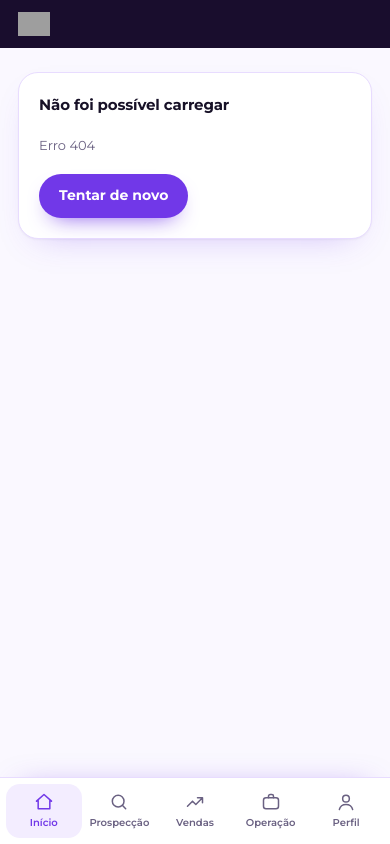
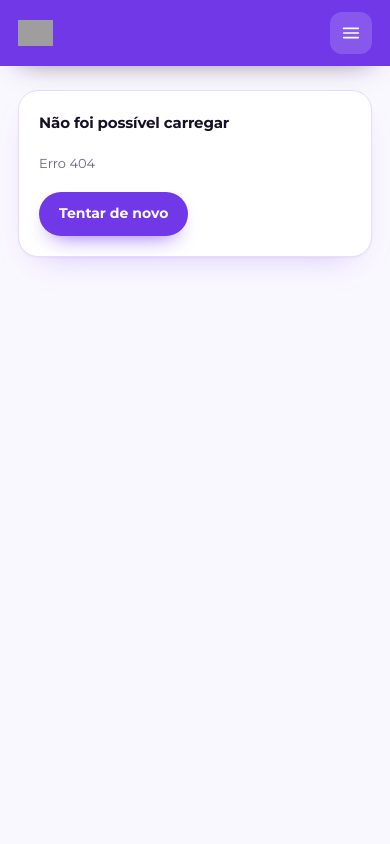
Before and after one commit to leanttro/leanttro_crm, a Python web app: template templates/app.html in a window 390 px wide. Run offline with Jinja, Linux system fonts and the light colour scheme; the template is opened without the code that fills it: most values are stand-ins (such as "Sample title", 1, 10 or a date in 2020); grey boxes are pictures that could not be loaded.

Commit message:
Update app.html

```diff
--- a/templates/app.html
+++ b/templates/app.html
@@ -4,7 +4,7 @@
 <meta charset="utf-8">
 <meta name="viewport" content="width=device-width,initial-scale=1,viewport-fit=cover">
 <meta name="color-scheme" content="light">
-<meta name="theme-color" content="#190D2D">
+<meta name="theme-color" content="#7138E8">
 <title>{{ app_nome }}</title>
 <link rel="preconnect" href="https://fonts.googleapis.com">
 <link rel="preconnect" href="https://fonts.gstatic.com" crossorigin>
@@ -18,33 +18,29 @@ button,input,select{font:inherit;color:inherit}
 :focus-visible{outline:3px solid #cdb8ff;outline-offset:1px}
 svg{width:20px;height:20px;stroke:currentColor;fill:none;stroke-width:1.8;stroke-linecap:round;stroke-linejoin:round;flex:none}
 
-/* marca no topo (celular) */
-.marca{display:none}
-
-/* navegação: barra lateral escura no desktop, menu inferior no celular */
-nav{position:fixed;z-index:5;background:#fff;border:0 solid var(--linha);display:flex}
-nav a{display:flex;flex-direction:column;align-items:center;gap:3px;color:var(--mudo);text-decoration:none;font-size:10px;font-weight:600;padding:8px 2px;border-radius:14px}
-nav a.on{color:var(--roxo);background:var(--roxo-claro)}
-.logo{height:28px;width:auto;display:block}
-@media(min-width:800px){
-  nav{top:0;left:0;bottom:0;width:232px;flex-direction:column;align-items:stretch;gap:4px;padding:24px 14px;background:linear-gradient(180deg,var(--roxo-prof) 0%,#27124d 100%)}
-  nav .logo{height:30px;align-self:flex-start;margin:2px 14px 26px}
-  nav a{flex-direction:row;gap:12px;font-size:13.5px;padding:11px 14px;color:#cdbfee}
-  nav a:hover{background:rgba(255,255,255,.08);color:#fff}
-  nav a.on{background:var(--roxo);color:#fff;box-shadow:0 10px 24px -10px rgba(113,56,232,.9)}
-  nav a.on::after{content:"";width:6px;height:6px;border-radius:50%;background:var(--lima);margin-left:auto}
-  main{margin-left:232px}
+/* cabeçalho: logo à esquerda, menu à direita (hambúrguer no celular) */
+.topbar{position:sticky;top:0;z-index:10;background:var(--roxo);display:flex;align-items:center;justify-content:space-between;gap:16px;padding:calc(14px + env(safe-area-inset-top,0px)) 40px 14px;box-shadow:0 12px 30px -20px rgba(25,13,45,.7)}
+.logo{height:30px;width:auto;display:block}
+.burger{display:none;align-items:center;justify-content:center;width:42px;height:42px;border:0;border-radius:12px;background:rgba(255,255,255,.16);color:#fff;cursor:pointer}
+.burger svg{width:22px;height:22px}
+nav{display:flex;align-items:center;gap:4px}
+nav a{display:flex;align-items:center;gap:8px;color:#fff;text-decoration:none;font-size:13.5px;font-weight:600;padding:9px 16px;border-radius:999px}
+nav a svg{display:none}
+nav a:hover{background:rgba(255,255,255,.16)}
+nav a.on{background:var(--roxo-prof)}
+nav a.on::before{content:"";width:6px;height:6px;border-radius:50%;background:var(--lima)}
+@media(max-width:799px){
+  .topbar{padding:calc(12px + env(safe-area-inset-top,0px)) 18px 12px}
+  .logo{height:26px}
+  .burger{display:inline-flex}
+  nav{display:none;position:absolute;top:100%;left:0;right:0;flex-direction:column;align-items:stretch;gap:4px;padding:12px 14px 18px;background:var(--roxo-prof);border-radius:0 0 24px 24px;box-shadow:0 24px 40px -20px rgba(25,13,45,.7)}
+  nav.aberto{display:flex}
+  nav a{padding:13px 16px;border-radius:14px;font-size:14px;color:#e4dafb}
+  nav a svg{display:block}
+  nav a.on{background:var(--roxo);color:#fff}
 }
-@media(max-width:799px){
-  .marca{display:flex;align-items:center;position:sticky;top:0;z-index:4;background:var(--roxo-prof);padding:calc(12px + env(safe-area-inset-top,0px)) 18px 12px}
-  .marca .logo{height:24px}
-  nav{left:0;right:0;bottom:0;justify-content:space-around;padding:6px 6px calc(6px + env(safe-area-inset-bottom,0px));border-top-width:1px;box-shadow:0 -10px 30px -22px rgba(113,56,232,.5)}
-  nav a{flex:1}
-  nav .logo{display:none}
-  main{padding-bottom:84px}
-}
-main{max-width:1040px;padding:24px 18px}
-@media(min-width:800px){main{padding:36px 40px;margin-right:auto}}
+main{max-width:1120px;margin:0 auto;padding:24px 18px}
+@media(min-width:800px){main{padding:36px 40px}}
 h1{font-size:clamp(22px,3vw,28px);font-weight:800;margin:0 0 4px;letter-spacing:-.03em;line-height:1.15}
 h2{font-size:15px;font-weight:700;margin:0 0 12px;letter-spacing:-.01em}
 .sub{color:var(--mudo);margin:0 0 24px}
@@ -87,7 +83,7 @@ summary{cursor:pointer;display:flex;justify-content:space-between;align-items:ce
 summary::-webkit-details-marker{display:none}
 .aviso{background:var(--roxo-claro);border-left:4px solid var(--roxo);border-radius:14px;padding:12px 14px;margin-bottom:14px;word-break:break-all}
 .aviso code,.vazio code{background:#fff;border:1px solid var(--linha);border-radius:6px;padding:1px 6px;font-size:12px}
-#toast{position:fixed;left:50%;transform:translateX(-50%);bottom:90px;background:var(--roxo-prof);color:#fff;padding:11px 18px;border-radius:999px;font-size:13px;font-weight:600;opacity:0;pointer-events:none;transition:opacity .2s;z-index:20;max-width:90vw;box-shadow:0 14px 34px -14px rgba(25,13,45,.7)}
+#toast{position:fixed;left:50%;transform:translateX(-50%);bottom:28px;background:var(--roxo-prof);color:#fff;padding:11px 18px;border-radius:999px;font-size:13px;font-weight:600;opacity:0;pointer-events:none;transition:opacity .2s;z-index:20;max-width:90vw;box-shadow:0 14px 34px -14px rgba(25,13,45,.7)}
 #toast.on{opacity:1}
 @media(prefers-reduced-motion:reduce){ #toast{transition:none}}
 </style>
@@ -102,15 +98,17 @@ summary::-webkit-details-marker{display:none}
   <symbol id="i-perfil" viewBox="0 0 24 24"><circle cx="12" cy="8" r="4"/><path d="M4 21c1-4 4-6 8-6s7 2 8 6"/></symbol>
 </svg>
 
-<header class="marca"><img class="logo" src="https://res.cloudinary.com/dhu1cqvrb/image/upload/f_auto,q_auto,h_80/v1779207400/leanttro_bohuce.png" alt="Leanttro"></header>
-<nav id="menu" aria-label="Principal"><img class="logo" src="https://res.cloudinary.com/dhu1cqvrb/image/upload/f_auto,q_auto,h_80/v1779207400/leanttro_bohuce.png" alt="Leanttro"></nav>
+<header class="topbar">
+  <a href="#inicio" aria-label="Leanttro - início"><img class="logo" src="https://res.cloudinary.com/dhu1cqvrb/image/upload/f_auto,q_auto,h_80/v1779207400/leanttro_bohuce.png" alt="Leanttro"></a>
+  <button class="burger" id="burger" type="button" aria-label="Abrir menu" aria-expanded="false" aria-controls="menu"><svg viewBox="0 0 24 24"><path d="M4 7h16M4 12h16M4 17h16"/></svg></button>
+  <nav id="menu" aria-label="Principal"></nav>
+</header>
 <main id="view" aria-live="polite"></main>
 <div id="toast" role="status"></div>
 
 <script>
 const EU = {{ {'id': usuario.id, 'nome': usuario.nome, 'admin': usuario.is_admin}|tojson }};
 const CSRF = {{ csrf|tojson }};
-const LOGO = 'https://res.cloudinary.com/dhu1cqvrb/image/upload/f_auto,q_auto,h_80/v1779207400/leanttro_bohuce.png';
 const PAGINAS = [['inicio','Início'],['prospeccao','Prospecção'],['vendas','Vendas'],['operacao','Operação']]
   .concat(EU.admin ? [['financeiro','Financeiro']] : [])
   .concat([['perfil', EU.admin ? 'Gestão' : 'Perfil']]);
@@ -314,7 +312,7 @@ document.addEventListener('click', async e => {
 /* ---------- rota ---------- */
 function desenharMenu() {
   const atual = (location.hash || '#inicio').slice(1);
-  $('#menu').innerHTML = '<img class="logo" src="' + LOGO + '" alt="Leanttro">' + PAGINAS.map(([id, nome]) =>
+  $('#menu').innerHTML = PAGINAS.map(([id, nome]) =>
     `<a href="#${id}" class="${id === atual ? 'on' : ''}" ${id === atual ? 'aria-current="page"' : ''}><svg><use href="#i-${id}"/></svg>${nome}</a>`).join('');
 }
 async function rota() {
@@ -325,6 +323,17 @@ async function rota() {
   try { await VIEWS[id](el); }
   catch (err) { el.innerHTML = `<section class="card"><h2>Não foi possível carregar</h2><p class="vazio">${esc(err.message)}</p><button class="btn" data-act="escopo" data-v="${equipe?1:0}">Tentar de novo</button></section>`; }
 }
+/* menu hambúrguer (celular) */
+const burger = $('#burger'), menuEl = $('#menu');
+const ICO_MENU = '<path d="M4 7h16M4 12h16M4 17h16"/>', ICO_X = '<path d="M6 6l12 12M18 6L6 18"/>';
+function menuAberto(a) {
+  menuEl.classList.toggle('aberto', a);
+  burger.setAttribute('aria-expanded', a); burger.setAttribute('aria-label', a ? 'Fechar menu' : 'Abrir menu');
+  burger.firstElementChild.innerHTML = a ? ICO_X : ICO_MENU;
+}
+burger.addEventListener('click', () => menuAberto(!menuEl.classList.contains('aberto')));
+menuEl.addEventListener('click', e => { if (e.target.closest('a')) menuAberto(false); });
+addEventListener('keydown', e => { if (e.key === 'Escape') menuAberto(false); });
 addEventListener('hashchange', () => { rota(); window.scrollTo(0, 0); });
 rota();
 </script>
```
